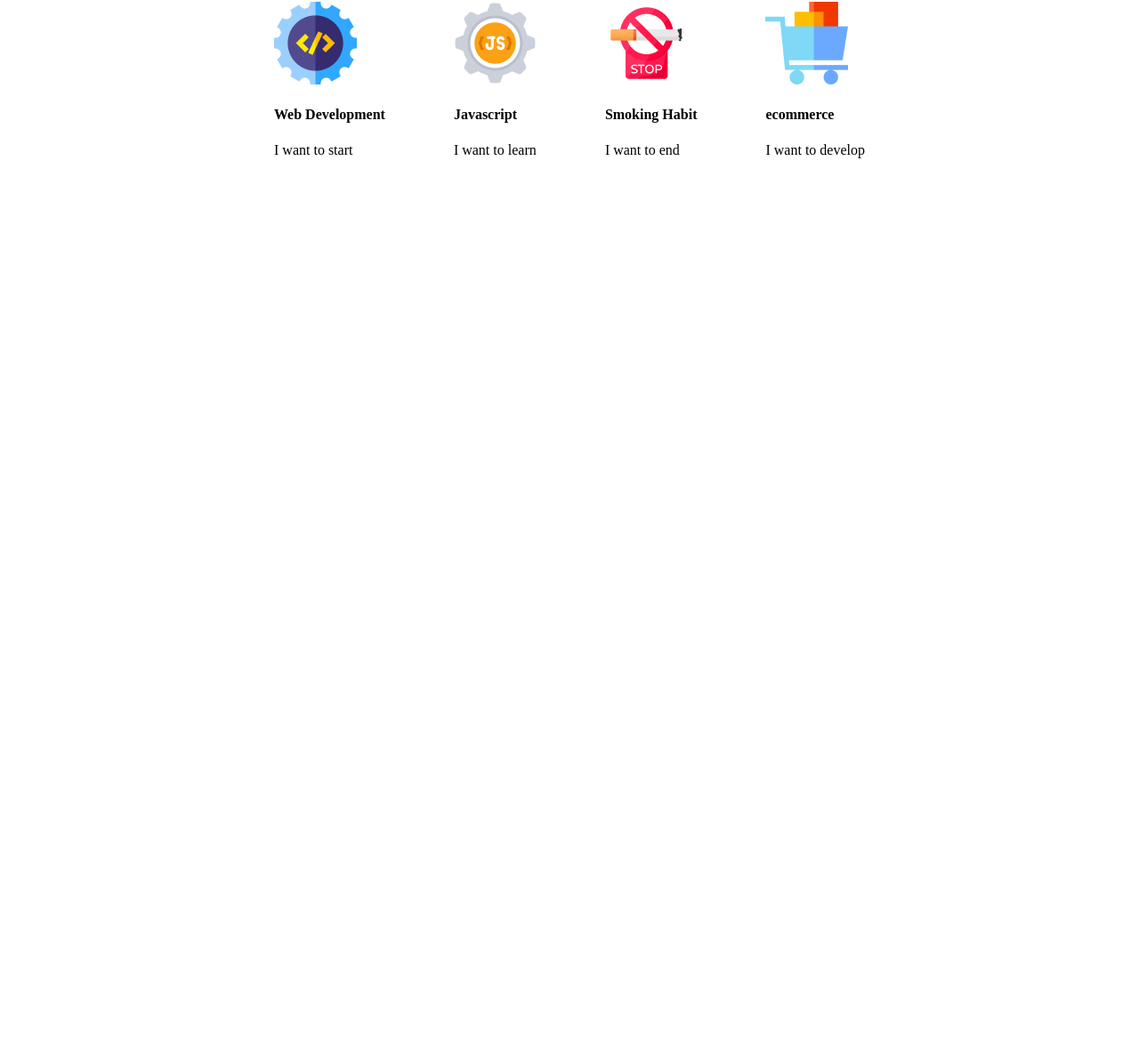
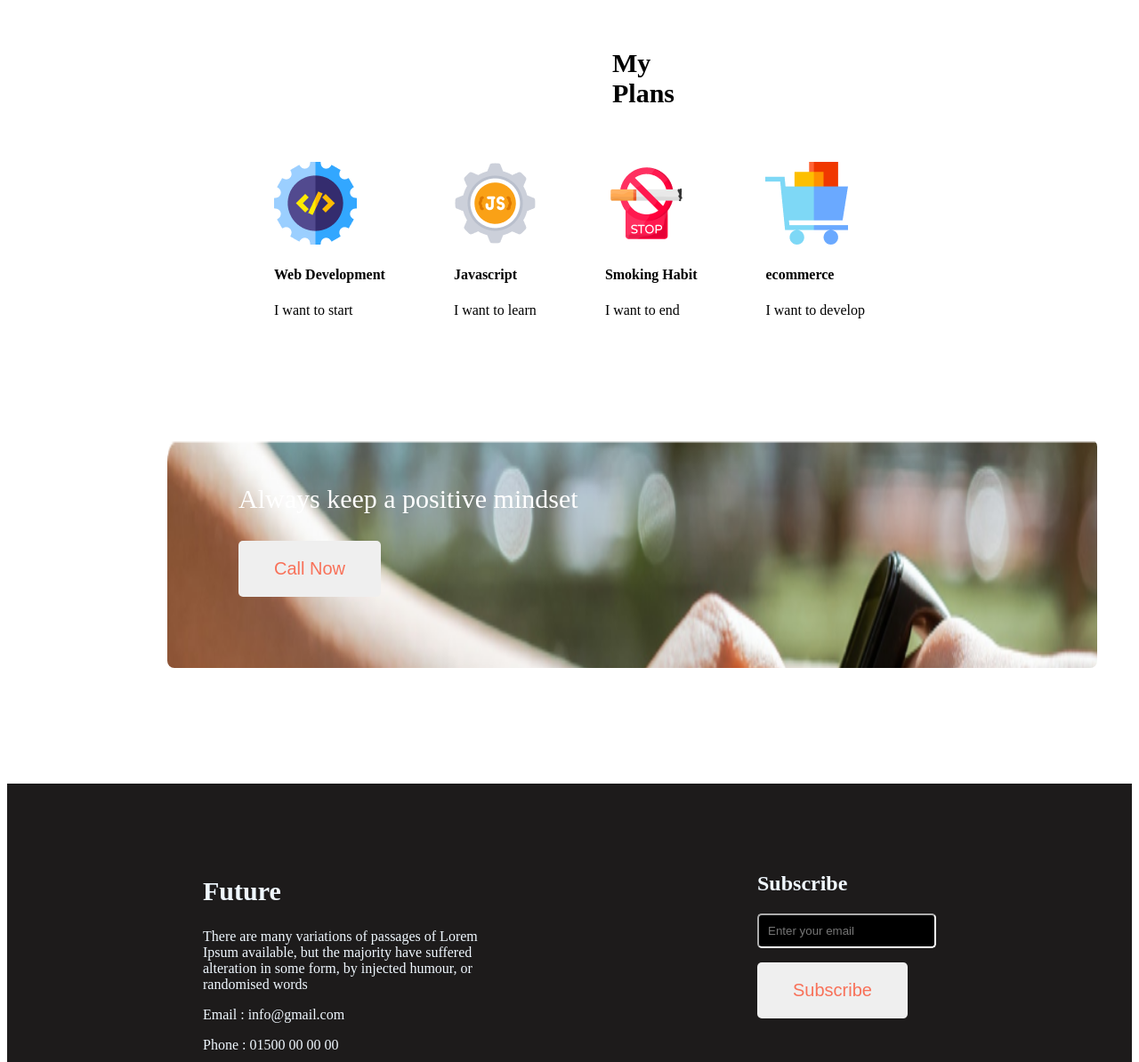
Before and after one commit to enamulravi/new-year-new-me, a plain HTML site: page index.html in a window 1280 px wide. Shown: the part 2432-3626 px from the top of the page at 89% size. Before the commit the page ends 2746 px from the top, so only its background shows below. Drawn offline with Linux system fonts and the light colour scheme.

Commit message:
all file added

```diff
--- a/index.html
+++ b/index.html
@@ -48,7 +48,7 @@
          <div class="skill">
             <div>
             <img src="images/icons/web.png" alt="">
-            <h4>Web Development</h4>
+            <h4 class="">Web Development</h4>
             <p>I want to start</p></div>
             <div><img src="images/icons/js.png" alt="">
             <h4>Javascript</h4>
@@ -62,6 +62,34 @@
          </div>
        </div>
     </section>
+    <!-- gradiant over image section  -->
+     <section>
+    <div class='show-bg'>Always keep a positive
+        mindset
+        <p><button class="btn2">Call Now </button></div></p>
 
+    </section>
+
+    <!-- final section  -->
+    <section class="footer">
+        <div  class="footer1">
+        <h2 class="future"> Future </h2>
+        <p>There are many variations of passages of Lorem Ipsum
+            available, but the majority have suffered alteration in some
+            form, by injected humour, or randomised words</p>
+            <p>Email : info@gmail.com</p>
+            <p>Phone : 01500 00 00 00</p>
+            <div>
+                <img src="images/icons/fb.png" alt="">
+                <img src="images/icons/twitter.png" alt="">
+                <img src="images/icons/youtube.png" alt="">
+            </div>
+        </div>
+        <div>
+            <h2>Subscribe</h2>
+            <input class="email" type="text" name="email" id="" placeholder="Enter your email">
+            <p><button class="btn2">Subscribe</button></p>
+        </div>
+    </section>
 </body>
 </html>
--- a/style.css
+++ b/style.css
@@ -37,6 +37,8 @@
 }
 .person{
     display: flex;
+    margin-left: 100px;
+    margin-top: 120px;
 }
 .text{
     margin-top: 200px ;
@@ -56,11 +58,63 @@
     margin: 120px 300px;
 }
 .my-plan1{
-    padding: 0px 380px;
+    padding: 30px 380px;
     font-size: 30px;
+
 }
 .skill{
     display: flex;
     justify-content: space-between;
-    margin: ;
+
 }
+
+.show-bg{
+
+    background-image:  url('images/watch.png');
+    margin:0px 180px ;
+
+    padding: 50px 80px ;
+
+    width: 50%;
+    text-align: left;
+    background-repeat: none;
+    background-size: 1400px 900px;
+    width: 70%;
+    border-radius: 8px;
+    font-size: 30px;
+    color: white;
+
+}
+
+.btn2{
+    color: #f87159;
+    padding: 20px 40px;
+    font-size: 20px;
+    border-radius: 5px;
+    border: none;
+}
+
+/* final section */
+
+.footer{
+    display: flex;
+    justify-content: space-between;
+    margin: 130px 0px;
+    background-color: rgb(29, 27, 27);
+    color: aliceblue;
+    padding: 80px 220px;
+}
+.footer1{
+    margin-right: 300px;
+}
+.future{
+    font-size: 30px;
+}
+
+.email{
+    color: white;
+    background-color: black;
+    padding: 10px 10px;
+    border-color: white;
+    border-radius: 5px;
+}
```
